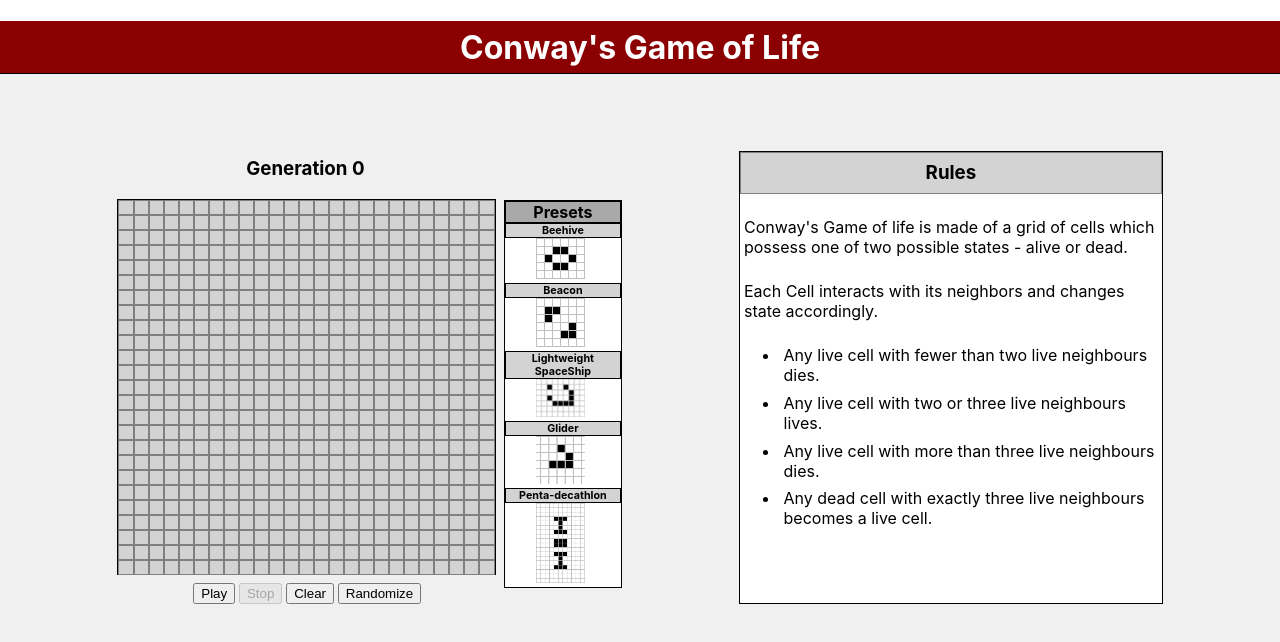
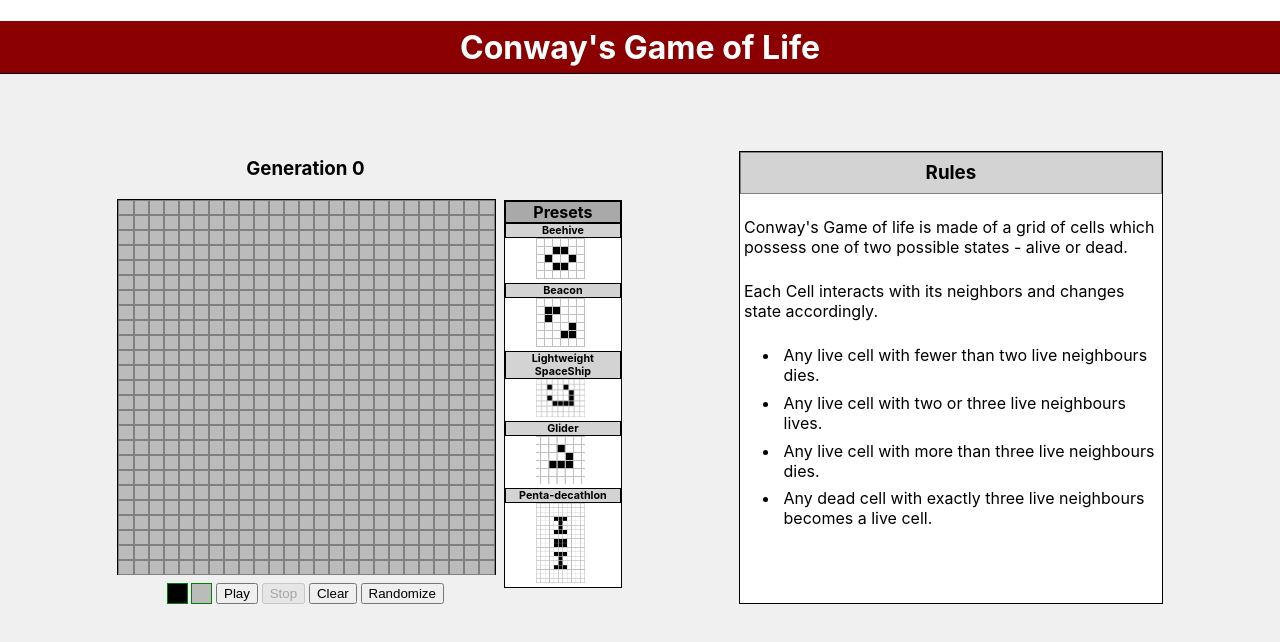
Before and after one commit to wolfwood87/game-of-life, a React (Create React App) app: page / in a window 1280 px wide. Shown: the top 642 px of the page. Built offline with nearby package versions, Linux system fonts and the light colour scheme.

Commit message:
added ability to choose colors

```diff
--- a/package.json
+++ b/package.json
@@ -7,6 +7,7 @@
     "@testing-library/react": "^9.3.2",
     "@testing-library/user-event": "^7.1.2",
     "react": "^16.13.1",
+    "react-color": "^2.18.1",
     "react-dom": "^16.13.1",
     "react-redux": "^7.2.1",
     "react-router-dom": "^5.2.0",
--- a/src/App.js
+++ b/src/App.js
@@ -1,5 +1,4 @@
 import React from 'react';
-import { BrowserRouter, Route } from "react-router-dom";
 import Header from "./ui/Header.js"
 import GridDisplay from "./grid/GridDisplay.js";
 import './App.css';
--- a/src/grid/Cell.js
+++ b/src/grid/Cell.js
@@ -14,8 +14,7 @@ export default function Cell(props) {
         border: "1px solid grey",
         margin: ".08%",
         width: "15px",
-        backgroundColor: 'rgb(' + (Math.floor(Math.random() * 256)) + ',' + (Math.floor(Math.random() * 256)) + ',' + (Math.floor(Math.random() * 256)) + ')',
-        // backgroundColor: "black"
+        backgroundColor: props.aliveColor
     }
     const handleClick = e => {
         if(props.clickable===true){
--- a/src/grid/Grid.js
+++ b/src/grid/Grid.js
@@ -1,16 +1,29 @@
-import React, {useState, useEffect} from "react";
+import React, {useState, useRef, useEffect} from "react";
 import Cell from "./Cell.js";
 import RunGame from "./rungame.js";
 import grid from "./Grids.js"
+import { SketchPicker } from "react-color"
 import findNeighbors from "./FindNeighbors.js"
 import Presets from "./Presets.js"
 export default function Grid(props) {
+const [aliveModal, setAliveModal] = useState(false)
+const [deadModal, setDeadModal] = useState(false)
+const [aliveColor, setAliveColor] = useState("#000000")
+const [deadColor, setDeadColor] = useState("#BBBBBB")
+const aliveNode = useRef()
+const deadNode = useRef()
+const [playing, setPlaying] = useState(false)
+const [currentState, setCurrentState] = useState(grid)
+const [currentGen, setCurrentGen] = useState(0)
+const [clickable, setClickable] = useState(true)
+
+
 const container = {
     display: "flex"
 }
 const gridContainer = {
     border: "1px solid black",
-    backgroundColor: "lightgrey",
+    backgroundColor: deadColor,
     display: "grid",
     gridTemplateColumns: "repeat(25, 15px)",
     gridTemplateRows: "repeat(25, 15px)",
@@ -36,10 +49,33 @@ const presetContainer = {
     height: "84.75%",
     marginLeft: "2%"
 }
-const [playing, setPlaying] = useState(false)
-const [currentState, setCurrentState] = useState(grid)
-const [currentGen, setCurrentGen] = useState(0)
-const [clickable, setClickable] = useState(true)
+
+const aliveButton = {
+    border: "1px solid green",
+    backgroundColor: aliveColor,
+    width: "5%",
+    marginRight: "1%"
+}
+const deadButton = {
+    border: "1px solid green",
+    backgroundColor: deadColor,
+    width: "5%"
+}
+
+const modals = {
+    position: "absolute",
+    left: "10%",
+    top: "31%",
+
+}
+const openAliveModal = e => {
+    setAliveModal(true)
+    document.addEventListener("mousedown", handleAliveClick);
+}
+const openDeadModal = e => {
+    setDeadModal(true)
+    document.addEventListener("mousedown", handleDeadClick);
+}
 const startPlay = e => {
     setClickable(false)
     setPlaying(true)
@@ -52,7 +88,12 @@ const setGrid = (grid) => {
     setCurrentGen(0)
     setCurrentState(grid)
 }
-
+const newAlive = color => {
+    setAliveColor(color.hex)
+}
+const newDead = color => {
+    setDeadColor(color.hex)
+}
 const setCell = (cell) => {
     let newState = currentState.map((branch) => {
 
@@ -148,7 +189,26 @@ const runAlgorithm = () => {
             setCurrentGen(currentGen + 1)
             setCurrentState(nextGen)
 }
+const handleAliveClick = e => {
+    if (aliveNode.current.contains(e.target)) {
+      // inside click
+      return;
+    }
+    // outside click
+    document.removeEventListener("mousedown", handleAliveClick)
+    setAliveModal(false)
+  };
 
+const handleDeadClick = e => {
+    if (deadNode.current.contains(e.target)) {
+        // inside click
+        return;
+      }
+      // outside click
+    document.removeEventListener("mousedown", handleDeadClick);
+    setDeadModal(false)
+
+}
 
 RunGame(runAlgorithm, 1000, currentState, clickable)
     return (
@@ -157,12 +217,14 @@ RunGame(runAlgorithm, 1000, currentState, clickable)
             <h3 style={heading}>Generation {currentGen}</h3>
             <div style={gridContainer}>
                 {currentState.map((branch, i) => (
-                    <Cell cell={branch} key={i} setCell={setCell} gen = {currentGen} clickable={clickable}/>
+                    <Cell cell={branch} key={i} setCell={setCell} gen = {currentGen} clickable={clickable} aliveColor={aliveColor}/>
                 ))}
             </div>
             <div>
                 {playing == false ? (
                 <div style={buttonContainer}>
+                    <div style={aliveButton} onClick={openAliveModal}></div>
+                    <div style={deadButton} onClick={openDeadModal}></div>
                     <button style={button} onClick={(e) => {e.preventDefault(); startPlay(); runAlgorithm()}}>Play</button>
                     <button style={button} disabled>Stop</button>
                     <button style={button} onClick={clearBoard}>Clear</button>
@@ -170,6 +232,8 @@ RunGame(runAlgorithm, 1000, currentState, clickable)
                 </div>
                 ) : (
                 <div style={buttonContainer}>
+                    <div style={aliveButton} disabled></div>
+                    <div style={deadButton} disabled></div>
                     <button style={button} disabled>Play</button>
                     <button style={button} onClick={stopPlay}>Stop</button>
                     <button style={button} disabled>Clear</button>
@@ -181,6 +245,13 @@ RunGame(runAlgorithm, 1000, currentState, clickable)
             <div style={presetContainer}>
                 <Presets setGrid = {setGrid}/>
             </div>
+            {aliveModal && (<div ref={aliveNode} style={modals}>
+                <SketchPicker color={aliveColor} onChange={newAlive}/>
+            </div>)}
+            {deadModal && (
+            <div ref={deadNode} style={modals}>
+                <SketchPicker color={deadColor} onChange={newDead}/>
+            </div>)}
         </div>
     )
 }
```
Also changed, not shown: 1 other file (tests, documents, lock files or other folders).
